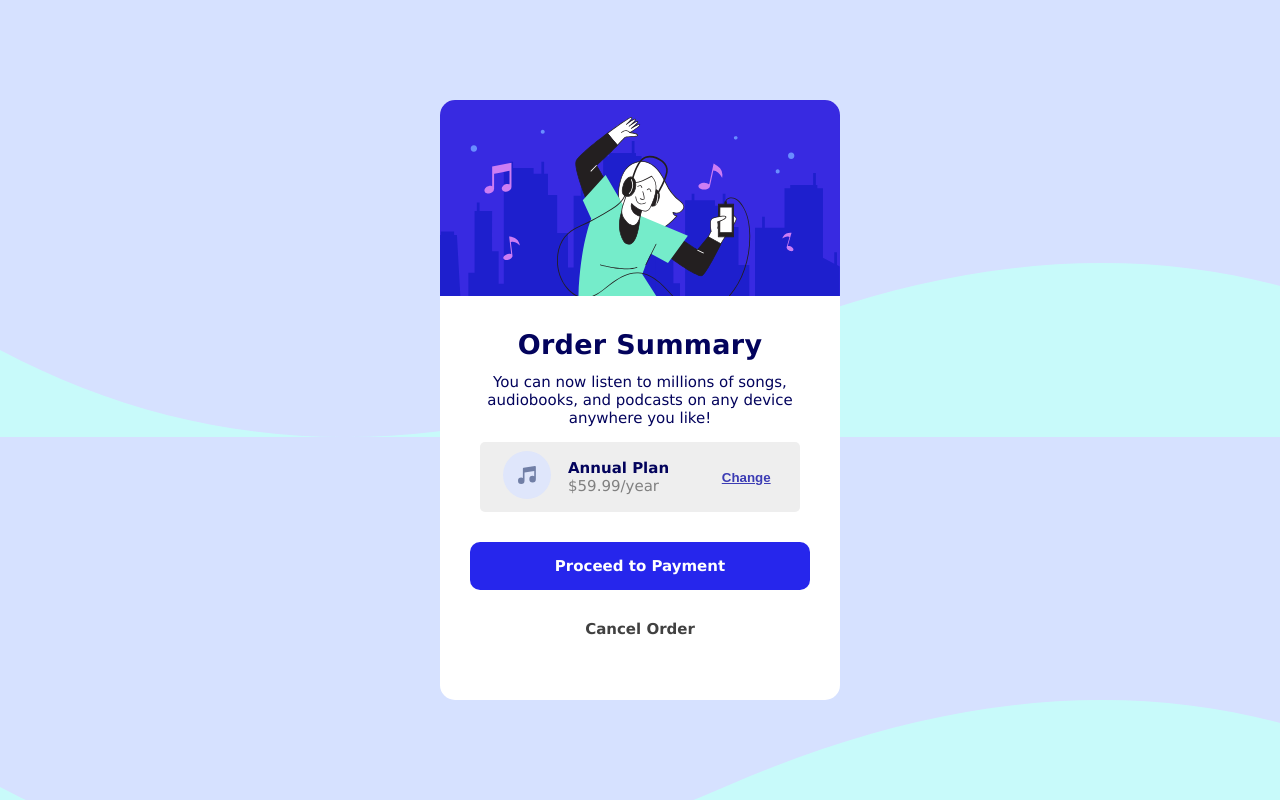
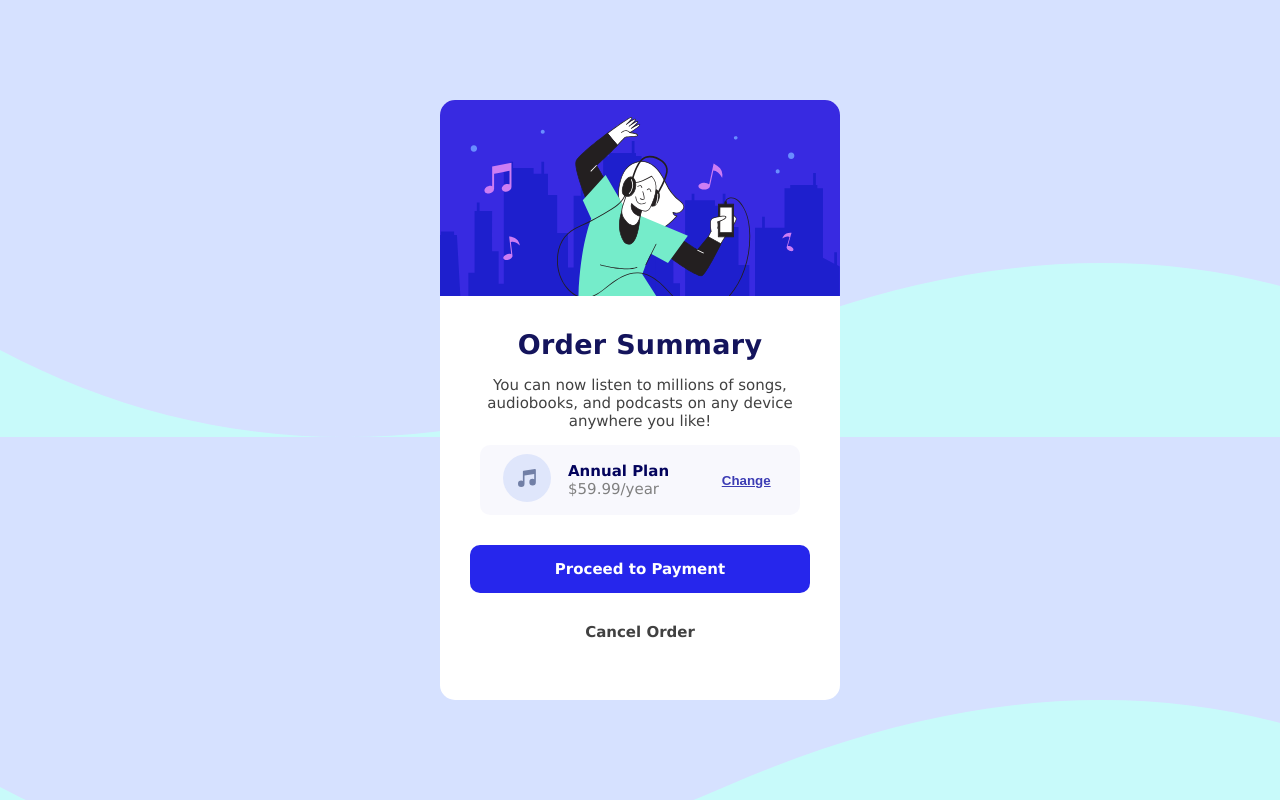
Before and after one commit to DevArthurBarboza/Order_Sumary_Component_Challenge, a plain HTML site: page index.html in a window 1280 px wide. Drawn offline with Linux system fonts and the light colour scheme.

Commit message:
Colors and font-weights altered, background isn't correct yet

```diff
--- a/css/index.css
+++ b/css/index.css
@@ -12,6 +12,7 @@
     display:flex;
     flex-flow:column;
     color:rgb(3, 3, 92);
+    color:rgb(65, 65, 65);
     font-family:'Verdana', 'Arial', sans-serif;
     font-size:15px;
 }
@@ -51,13 +52,15 @@ body{
 #card p {
     padding:0px 40px;
     text-align:center;
-    margin-top:-5px;
+    margin-top:-2px;
+    letter-spacing: 0.3;
 }
 
 #card h1{
     padding-top:15px;
     font-size:27px;
     letter-spacing: .3px;
+    color:rgb(20, 20, 92);
 }
 
 #plan_price_change{
@@ -66,8 +69,8 @@ body{
     width:80%;
     height:70px;
     justify-content:space-around;
-    background-color:rgb(238, 238, 238);
-    border-radius:5px;
+    background-color:rgba(238, 238, 249,0.4);
+    border-radius:10px;
 }
 
 #plan_price_change #change button{
```
